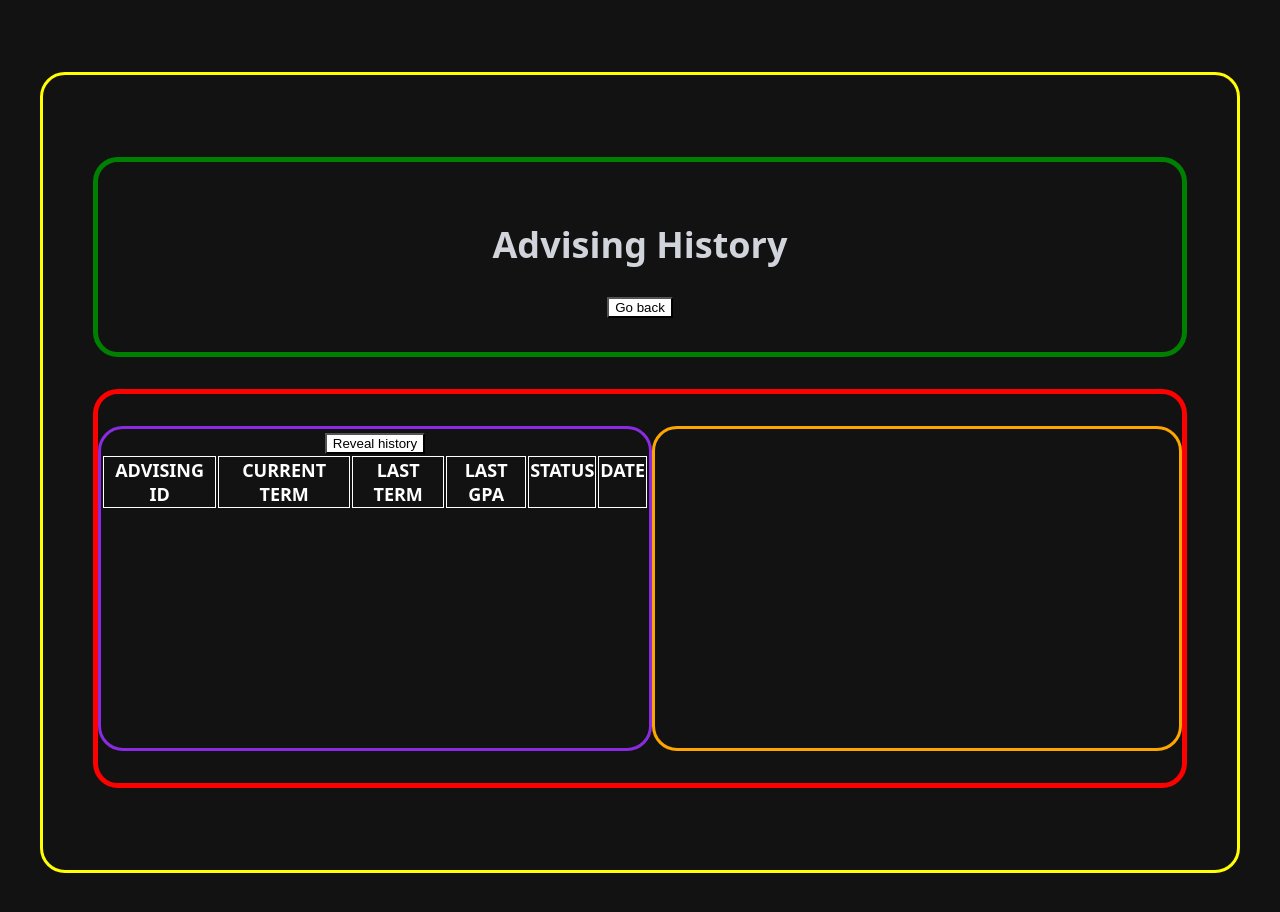
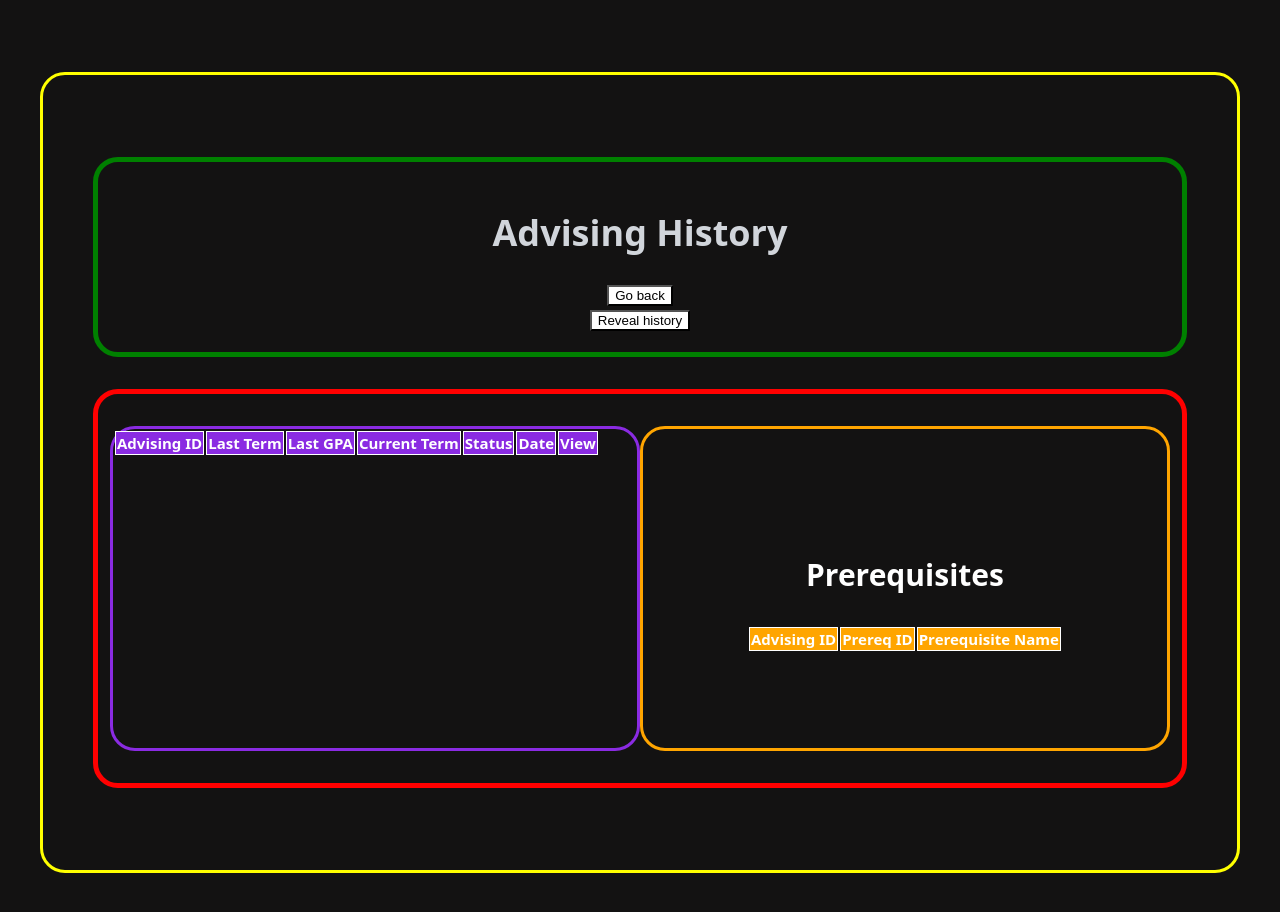
Before and after one commit to cssallg001/sallg001_cs418_course_project, a React (Vite) app in the folder client/: page /advisingHistory in a window 1280 px wide. Shown: the top 912 px of the page. Built offline with nearby package versions, Linux system fonts and the light colour scheme.

Commit message:
Undo previous backend change

```diff
--- a/client/src/components/AdvisingHistory.jsx
+++ b/client/src/components/AdvisingHistory.jsx
@@ -15,8 +15,11 @@ export default function AdvisingHistory() {
   const [errorMessage, setErrorMessage] = useState("");
 
   const [advisingData, setAdvisingData] = useState([]);
-  const [advisingPrereqs, setAdvisingPrereqs] = useState([]);
-  const [advisingCourses, setAdvisingCourses] = useState([]);
+  const [advisingPrereqData, setAdvisingPrereqData] = useState([]);
+  const [advisingCourseData, setAdvisingCourseData] = useState([]);
+
+
+  //const [isToggled, setIsToggled] = useState(false);
 
   useEffect(() => {
     const storedID = localStorage.getItem("storedUserID");
@@ -35,8 +38,20 @@ export default function AdvisingHistory() {
     }
   }, []);
 
+  function formatDate(mysqlDate) {
+    const date = new Date(mysqlDate); // Convert MySQL date string to Date object
+
+    // Use the Date object's methods to format the date
+    const year = date.getFullYear();
+    const month = (date.getMonth() + 1).toString().padStart(2, "0"); // Add 1 because months are 0-indexed
+    const day = date.getDate().toString().padStart(2, "0");
+
+    return `${year}-${month}-${day}`; // Customize the format as needed
+  }
+
   const outputAdvisingHistory = async (e) => {
     e.preventDefault();
+
     setSuccessMessage("");
     setErrorMessage("");
     const storedID = localStorage.getItem("storedUserID");
@@ -47,14 +62,26 @@ export default function AdvisingHistory() {
     try {
       setLoading(true);
 
+      console.log("userID = " + storedID);
+
+      console.log("data fetch");
       const url =
-        "https://sallg001-cs418-course-project.onrender.com/user_registration/advisingHistory/" +
-        userID;
+        "https://sallg001-cs418-course-project.onrender.com/user_registration/advisingHistory/" + userID;
       const response = await fetch(url);
+
       if (!response.ok) {
         throw new Error("Error occured");
       }
       const data = await response.json();
+
+
+
+      data.data.forEach((item) => {
+        const formattedDate = formatDate(item.date_submitted);
+        item.date_submitted = formattedDate;
+        console.log(formattedDate);
+      });
+
       setAdvisingData(data.data);
       setLoading(false);
       console.log("Success!");
@@ -65,6 +92,7 @@ export default function AdvisingHistory() {
   };
 
   const outputAdvisingHistoryCourses = async (e) => {
+    e.preventDefault();
     setSuccessMessage("");
     setErrorMessage("");
     try {
@@ -72,13 +100,13 @@ export default function AdvisingHistory() {
 
       const url =
         "https://sallg001-cs418-course-project.onrender.com/user_registration/advisingHistory/courses" +
-        advising_id;
+        id;
       const response = await fetch(url);
       if (!response.ok) {
         throw new Error("Error occured");
       }
       const data = await response.json();
-      setAdvisingData(data.data);
+      setAdvisingCourseData(data.data);
       setLoading(false);
       console.log("Success!");
       setSuccessMessage("Success!");
@@ -88,20 +116,21 @@ export default function AdvisingHistory() {
   };
 
   const outputAdvisingHistoryPrereqs = async (e) => {
+    e.preventDefault();
+
     setSuccessMessage("");
     setErrorMessage("");
         try {
           setLoading(true);
 
           const url =
-        "https://sallg001-cs418-course-project.onrender.com/user_registration/advisingHistory/prereqs" +
-        advising_id;
+          "https://sallg001-cs418-course-project.onrender.com/user_registration/advisingHistory/prereqs" + id;
           const response = await fetch(url);
           if (!response.ok) {
             throw new Error("Error occured");
           }
           const data = await response.json();
-      setAdvisingData(data.data);
+          setAdvisingPrereqData(data.data);
           setLoading(false);
           console.log("Success!");
           setSuccessMessage("Success!");
@@ -109,6 +138,12 @@ export default function AdvisingHistory() {
           setErrorMessage("Error occurred: Please try again");
         }
   };
+
+
+
+
+
+
 
   return (
     <div className="mysqltesting-container">
@@ -120,6 +155,12 @@ export default function AdvisingHistory() {
               Go back
             </button>
           </form>
+          <form onSubmit={outputAdvisingHistory}>
+                  <button type="submit" className="py-4 px-4 font-bold">
+                    Reveal history
+                  </button>
+          </form>
+
         </div>
       </div>
 
@@ -128,10 +169,7 @@ export default function AdvisingHistory() {
           <div className="Title">
             <div className="Title">
               <div className="advisingHistoryTable">
-                <form onSubmit={outputAdvisingHistory}>
-                  <button type="submit" className="py-4 px-4 font-bold">
-                    Reveal history
-                  </button>
+
                   {errorMessage && (
                     <p className="text-danger">{errorMessage}</p>
                   )}
@@ -140,16 +178,16 @@ export default function AdvisingHistory() {
                       {loading ? (
                         <Fragment>loading...</Fragment>
                       ) : (
-                        <table>
+                        <table className="purpleTable th">
                           {/* <th>USER ID</th> */}
-                          <th>ADVISING ID</th>
-                          <th>CURRENT TERM</th>
-                          <th>LAST TERM</th>
-                          <th>LAST GPA</th>
-                          <th>STATUS</th>
-                          <th>DATE</th>
-                          {/* <th>VIEW</th> */}
-                          {advisingData.map((advisingData) => {
+                          <th>Advising ID </th>
+                          <th>Last Term </th>
+                          <th>Last GPA </th>
+                          <th>Current Term</th>
+                          <th>Status </th>
+                          <th>Date </th>
+                          <th>View </th>
+                          {advisingData.map((advisingData, index) => {
                             return (
                               <Fragment>
                                 <tbody>
@@ -169,15 +207,81 @@ export default function AdvisingHistory() {
                       )}
                     </div>
                   </div>
-                </form>
               </div>
             </div>
           </div>
         </div>
 
+
+
+
+
+
+
         <div className="Title">
-          <div className="mysql-prereqtest"></div>
+          <div className="advisingHistoryTableEntries">
+              {errorMessage && <p className="text-danger">{errorMessage}</p>}
+              <div className="testResultOutput">
+                <h1 className="text-center">
+                  <p>Prerequisites</p>
+                </h1>
+                <div>
+                  {loading ? (
+                    <Fragment>loading...</Fragment>
+                  ) : (
+                    <table className="orangeTable th">
+                      {/* <th>USER ID</th> */}
+                      <th>Advising ID </th>
+                      <th>Prereq ID </th>
+                      <th>Prerequisite Name </th>
+                      {advisingData.map((advisingPrereqData) => {
+                        return (
+                          <Fragment>
+                            <tbody>
+                              <tr>
+                                <td>{advisingPrereqData.advising_id}</td>
+                                <td>{advisingPrereqData.prereq_id}</td>
+                                <td>{advisingPrereqData.prereqName}</td>
+                              </tr>
+                            </tbody>
+                          </Fragment>
+                        );
+                      })}
+                    </table>
+                  )}
                 </div>
+              </div>
+          </div>
+        </div>
+
+
+
+
+
+
+
+
+
+
+
+
+
+
+
+
+
+
+
+
+
+
+
+
+
+
+
+
+
       </div>
     </div>
   );
--- a/client/src/components/Dashboard.jsx
+++ b/client/src/components/Dashboard.jsx
@@ -1,29 +1,27 @@
-import React, { useEffect, useState } from "react";
-import { useNavigate } from "react-router-dom";
-import "../index.css";
+import React, { useEffect, useState } from 'react';
+import { useNavigate } from 'react-router-dom';
+import '../index.css';
 
-export default function Dashboard() {
+export default function Dashboard () {
     const navigate = useNavigate();
 
-  const [userStateVal, setUserStateVal] = useState("");
+    const [userStateVal, setUserStateVal] = useState('');
 
-  const [firstName, setFirstName] = useState("");
-  const [lastName, setLastName] = useState("");
-  const [enteredEmail, setEnteredEmail] = useState("");
-  const [confirmedPassword, setConfirmedPassword] = useState("");
-  const [enteredPassword1, setEnteredPassword1] = useState("");
-  const [enteredPassword2, setEnteredPassword2] = useState("");
-  const [errorMessage, setErrorMessage] = useState(""); // For error messages
-  const [passwordError, setPasswordError] = useState("");
-  const [passwordSuccess, setPasswordSuccess] = useState("");
-  const [newPassword, setNewPassword] = useState("");
-  const [enteredOldPassword, setEnteredOldPassword] = useState("");
-  const [inputtedEmail, setInputtedEmail] = useState("");
-
-  const [userID, setUserID] = useState("");
+    const [firstName, setFirstName] = useState('');
+    const [lastName, setLastName] = useState('');
+    const [enteredEmail, setEnteredEmail] = useState('');
+    const [confirmedPassword, setConfirmedPassword] = useState('');
+    const [enteredPassword1, setEnteredPassword1] = useState('');
+    const [enteredPassword2, setEnteredPassword2] = useState('');
+    const [errorMessage, setErrorMessage] = useState(''); // For error messages
+    const [passwordError, setPasswordError] = useState('');
+    const [passwordSuccess, setPasswordSuccess] = useState('');
+    const [newPassword, setNewPassword] = useState('');
+    const [enteredOldPassword, setEnteredOldPassword] = useState('');
+    const [inputtedEmail, setInputtedEmail] = useState('');
 
     useEffect(() => {
-    const storedUserStateVal = localStorage.getItem("storedUserStateVal");
+        const storedUserStateVal = localStorage.getItem('storedUserStateVal');
         if (storedUserStateVal) {
             const parsedData = storedUserStateVal;
             setUserStateVal(parsedData);
@@ -31,21 +29,21 @@ export default function Dashboard() {
     }, []);
 
     useEffect(() => {
-    const storedFirstName = localStorage.getItem("storedFirstName");
+        const storedFirstName = localStorage.getItem('storedFirstName');
         if (storedFirstName) {
             setFirstName(storedFirstName);
         }
     }, []);
 
     useEffect(() => {
-    const storedLastName = localStorage.getItem("storedLastName");
+        const storedLastName = localStorage.getItem('storedLastName');
         if (storedLastName) {
             setLastName(storedLastName);
         }
     }, []);
 
     useEffect(() => {
-    const storedEmail = localStorage.getItem("storedEmail");
+        const storedEmail = localStorage.getItem('storedEmail');
         if (storedEmail) {
             const parsedData = storedEmail;
             setEnteredEmail(parsedData);
@@ -53,9 +51,7 @@ export default function Dashboard() {
     }, []);
 
     useEffect(() => {
-    const storedConfirmedPassword = localStorage.getItem(
-      "storedConfirmedPassword"
-    );
+        const storedConfirmedPassword = localStorage.getItem('storedConfirmedPassword');
         if (storedConfirmedPassword) {
             const parsedData = storedConfirmedPassword;
             setConfirmedPassword(parsedData);
@@ -63,44 +59,25 @@ export default function Dashboard() {
     }, []);
 
     function handleBackPage() {
-    navigate("/home");
-  }
+        navigate('/home');
+    };
 
     function handleAdvisingPortal() {
-    localStorage.setItem(
-      "storedUserID",
-      JSON.stringify(parseInt(data.data[0].user_id))
-    );
-    navigate("/advisingPortal");
-  }
+        navigate('/advisingPortal');
+    };
 
     function handleUpdateInformation() {
-    localStorage.setItem(
-      "storedUserID",
-      JSON.stringify(parseInt(data.data[0].user_id))
-    );
-    navigate("/changeInformation");
-  }
-
-  useEffect(() => {
-    const storedID = localStorage.getItem("storedUserID");
-    if (storedID) {
-      const parsedData = storedID;
-      setUserID(parsedData);
-    }
-  }, []);
-
-  localStorage.setItem(
-    "storedUserID",
-    JSON.stringify(parseInt(data.data[0].user_id))
-  );
+        navigate('/changeInformation');
+    };
 
     return (
-    <div className="mysqltesting-container">
-      <div className="container">
+        <div className = "mysqltesting-container">
+            <div className = "container">
                 <div className="Title">
                     <h1 className="text-center">Dashboard</h1>
-          <div>Welcome, {enteredEmail}!</div>
+                    <div>
+                        Welcome, {enteredEmail}!
+                    </div>
                     <form onSubmit={handleUpdateInformation}>
                         <button type="submit" className="btn btn-createAccount">
                             Update Information
@@ -117,7 +94,8 @@ export default function Dashboard() {
                         </button>
                     </form>
                 </div>
+
             </div>
         </div>
     );
-}
+};
--- a/client/src/components/PrerequisiteForm.jsx
+++ b/client/src/components/PrerequisiteForm.jsx
@@ -370,7 +370,7 @@ export default function PrerequisiteForm() {
                                         </code>
                                     </pre> */}
 
-                  <table>
+                  <table className="redTable th">
                     {/* <th>COURSE ID</th> */}
                     <th>COURSE LEVEL</th>
                     <th>COURSE CODE</th>
--- a/client/src/index.css
+++ b/client/src/index.css
@@ -231,9 +231,43 @@ button {
   display:block;
   margin-top: 2rem;
   margin-bottom: 2rem;
+  margin-left: auto;
+  margin-right: auto;
+  font-size: 15px;
 }
 
 
+.advisingHistoryTableEntries {
+  min-height: 325px;
+  min-width: 530px;
+  max-width: 775px;
+  border: 3px solid orange;
+  border-radius: 25px;
+  justify-content: center;
+  align-items: center;
+  display:flex;
+  flex-direction: column;
+  margin-top: 2rem;
+  margin-bottom: 2rem;
+  margin-left: auto;
+  margin-right: auto;
+  font-size: 15px;
+}
+
+.purpleTable th{
+  background-color: blueviolet;
+  color: white;
+}
+
+.orangeTable th{
+  background-color: orange;
+  color: white;
+}
+
+.redTable th{
+  background-color: red;
+  color: white;
+}
 
 .prequisite-choices{
   min-height: 325px;
```
Also changed, not shown: client/src/components/AdvisingRequest.jsx (+11 -0 lines), client/src/components/mysqlTesting.jsx (+8 -8 lines), 1 other file (tests, documents, lock files or other folders). Lines whose indentation alone changed are shown as unchanged.
